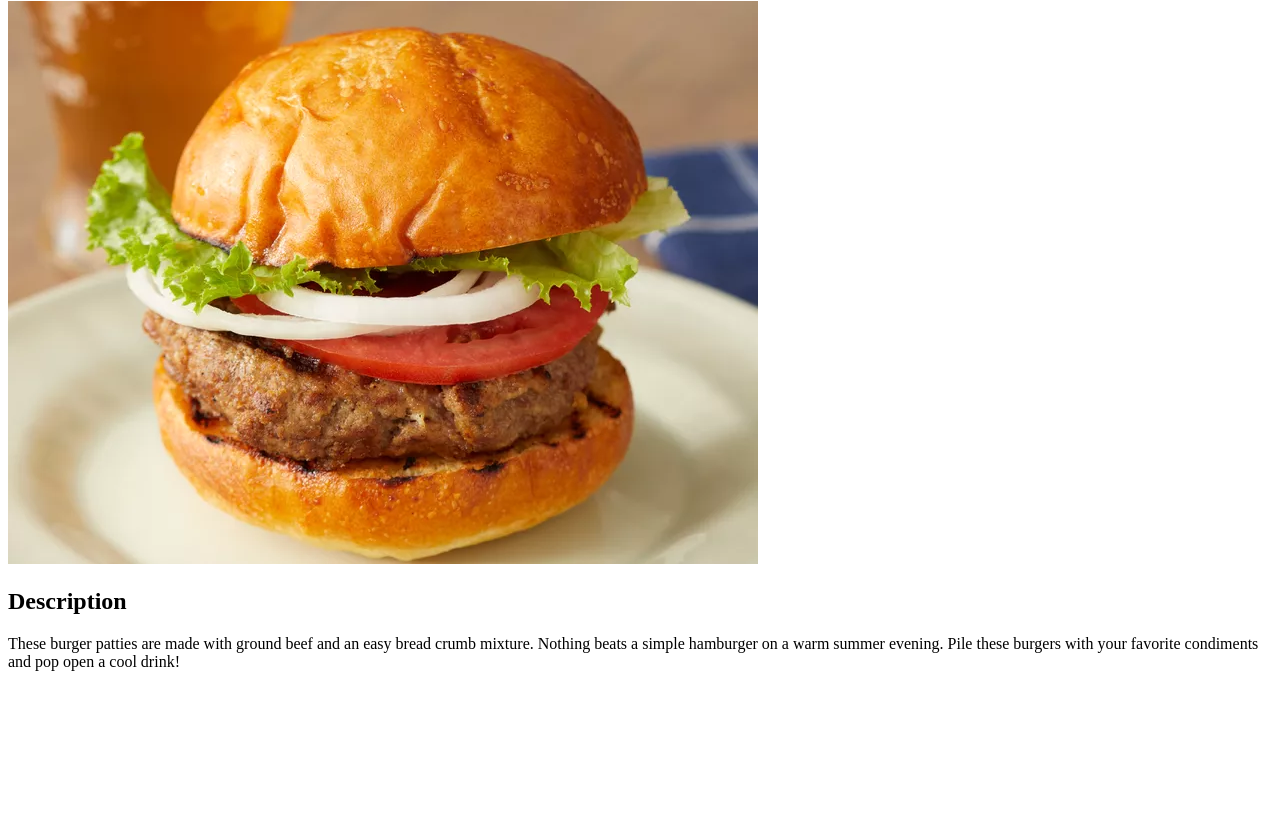
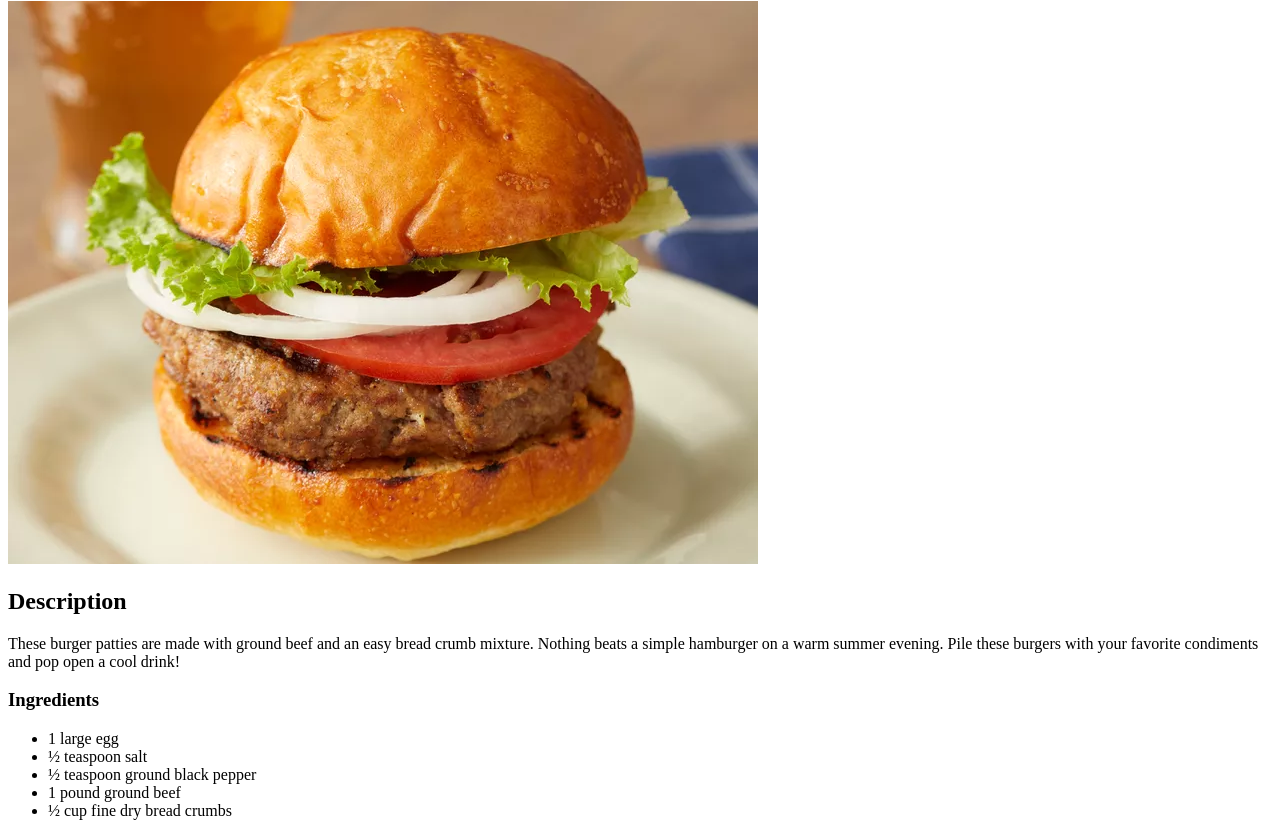
Before and after one commit to Arno90/odin-recipes, a plain HTML site: page recipes/burger.html in a window 1280 px wide. Shown: the part 79-915 px from the top of the page. Before the commit the page ends 800 px from the top, so only its background shows below. Drawn offline with Linux system fonts and the light colour scheme.

Commit message:
feat: add unordered ingredient list

```diff
--- a/recipes/burger.html
+++ b/recipes/burger.html
@@ -10,5 +10,14 @@
         <img src="../images/burger.webp" alt="A basic hamburger">
         <h2>Description</h2>
         <p>These burger patties are made with ground beef and an easy bread crumb mixture. Nothing beats a simple hamburger on a warm summer evening. Pile these burgers with your favorite condiments and pop open a cool drink!</p>
+
+        <h3>Ingredients</h3>
+        <ul>
+            <li>1 large egg</li>
+            <li>&#189; teaspoon salt</li>
+            <li>&#189; teaspoon ground black pepper</li>
+            <li>1 pound ground beef</li>
+            <li>&#189; cup fine dry bread crumbs</li>
+        </ul>
     </body>
 </html>
```
